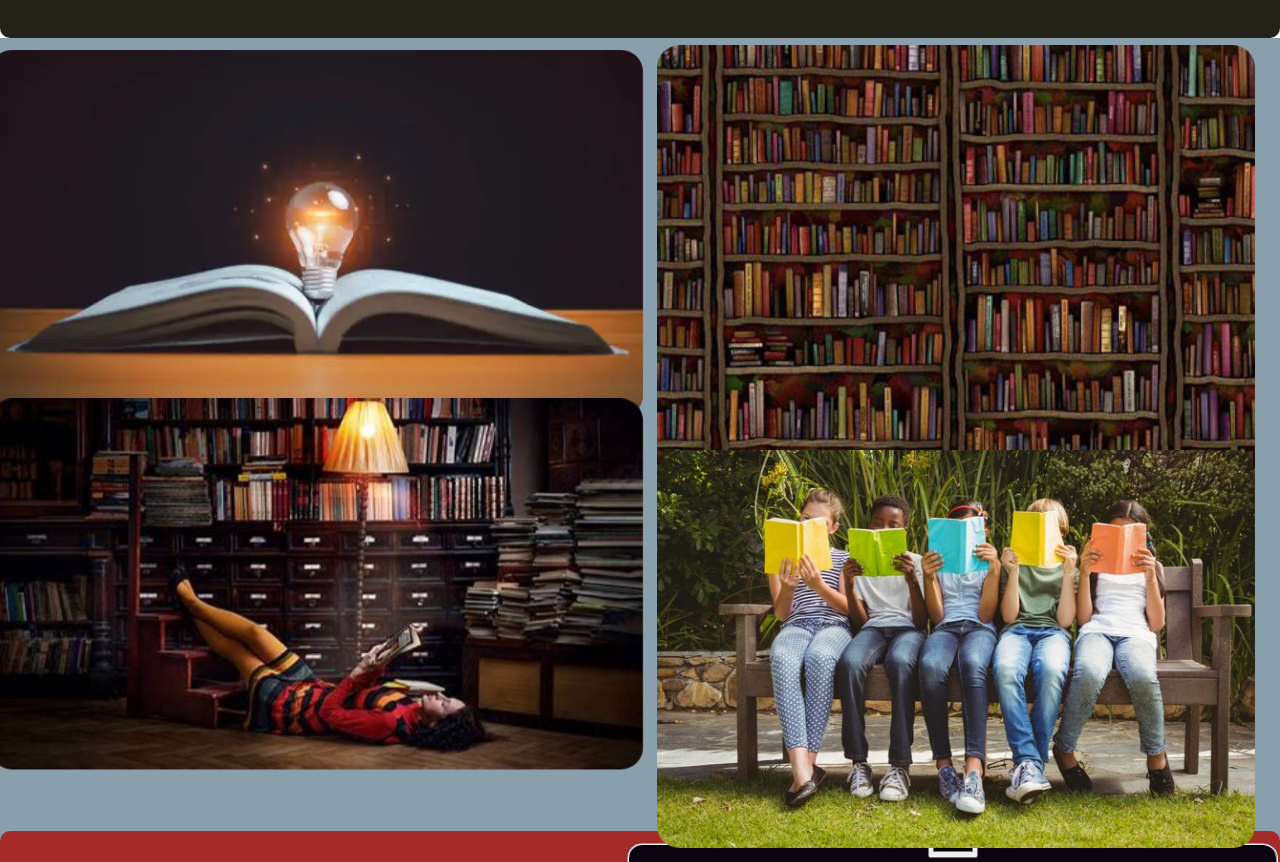
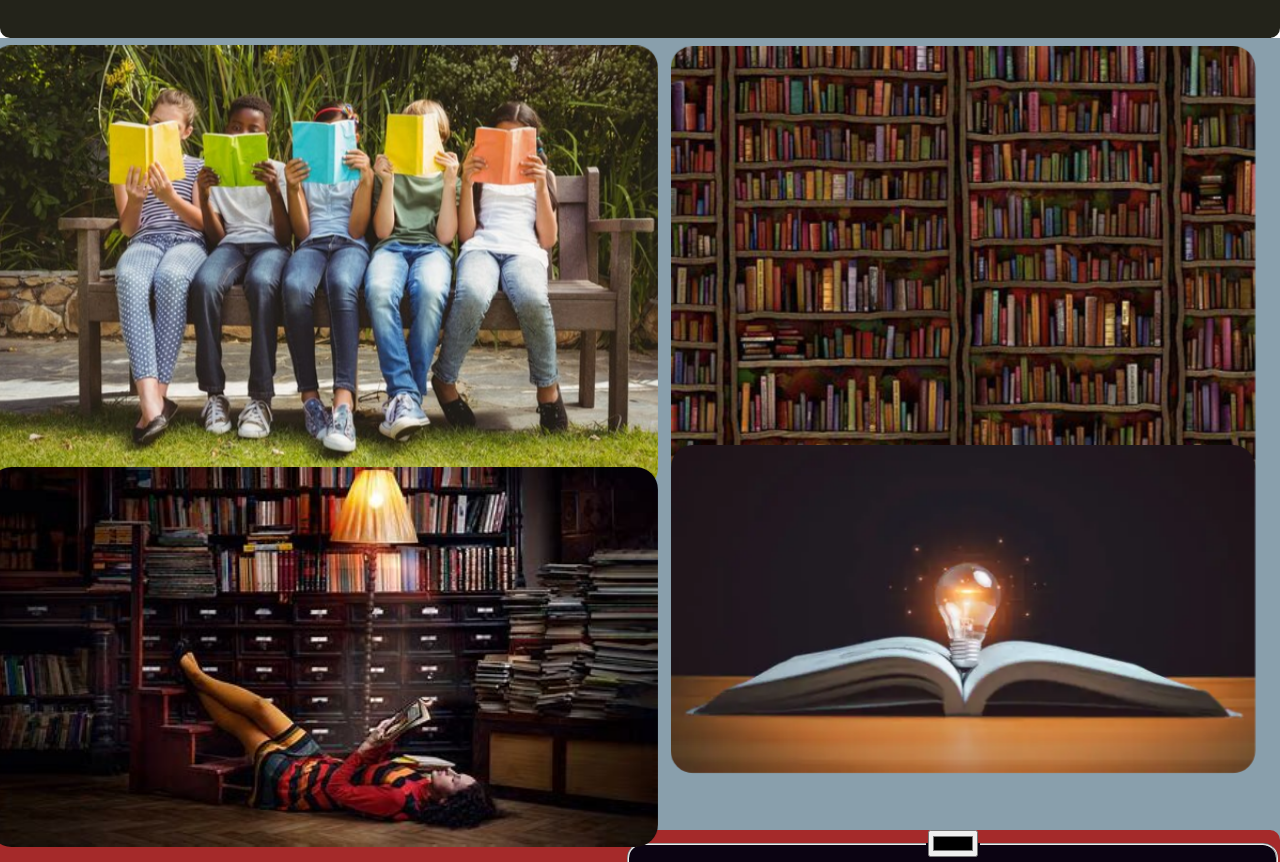
Before and after one commit to mrbell24/bellbooker, a plain HTML site: page index.html in a window 1280 px wide. Shown: the part 290-1152 px from the top of the page. Drawn offline with Linux system fonts and the light colour scheme.

Commit message:
Update index.html

```diff
--- a/index.html
+++ b/index.html
@@ -31,7 +31,7 @@
 
         <div class="anima">
         <div class="container">
-            <img src="./bx.webp" alt="First Image" class="scale-up-down"width="95%"><br>
+            <img src="./mg.jpg" alt="First Image" class="scale-up-down"width="95%"><br>
             <br>
             <img src="./OIP.jpg" alt="First Image" class="scale-up-down"width="95%">
 
@@ -43,7 +43,7 @@
             </div>
             <div class="image-wrapper">
 
-                <img src="./mg.jpg" alt="Second Image" class="scale-up-down" width="85%">
+                <img src="./bx.webp" alt="Second Image" class="scale-up-down" width="85%">
             </div>
         </div>
         </div>
```
